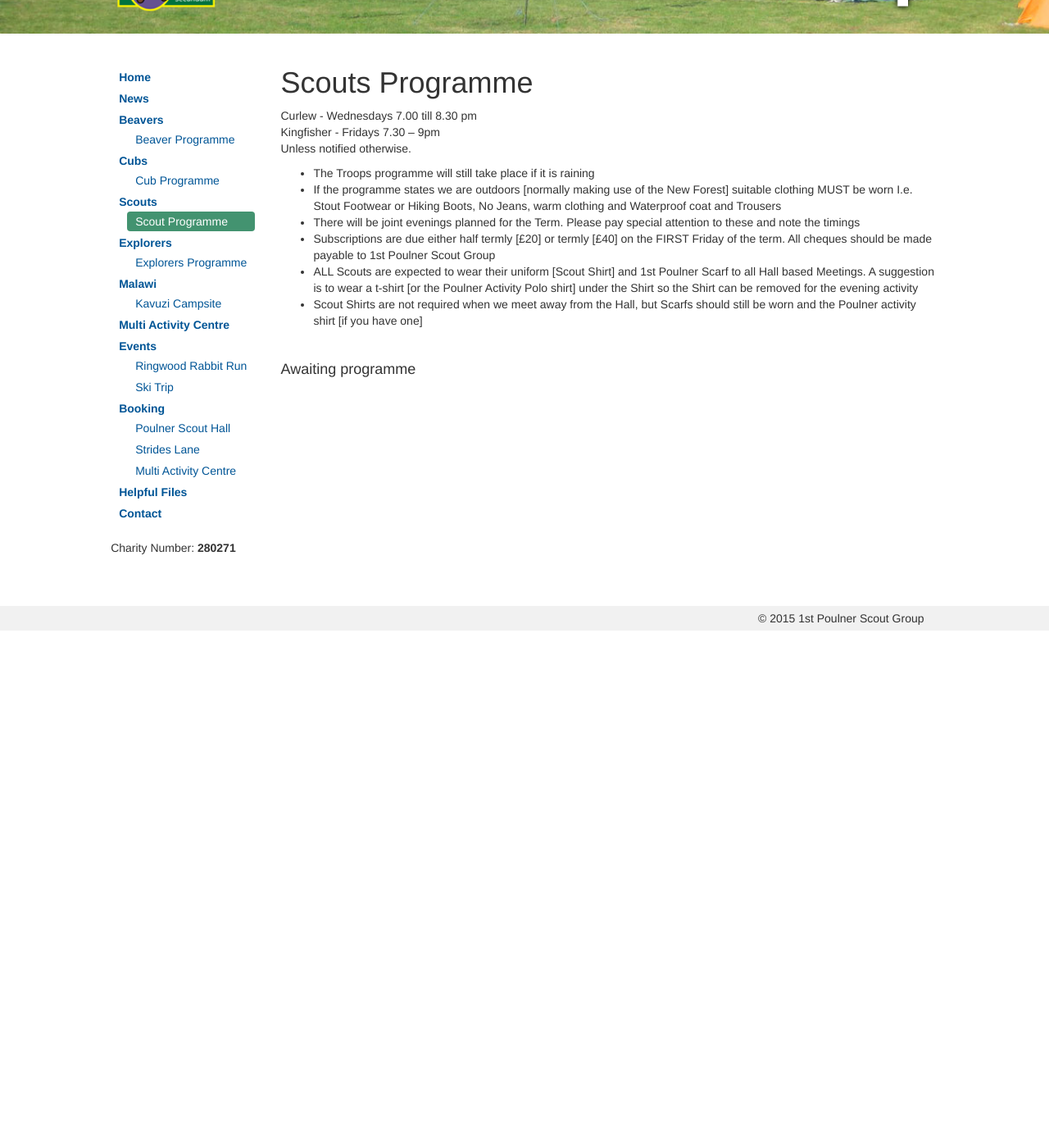
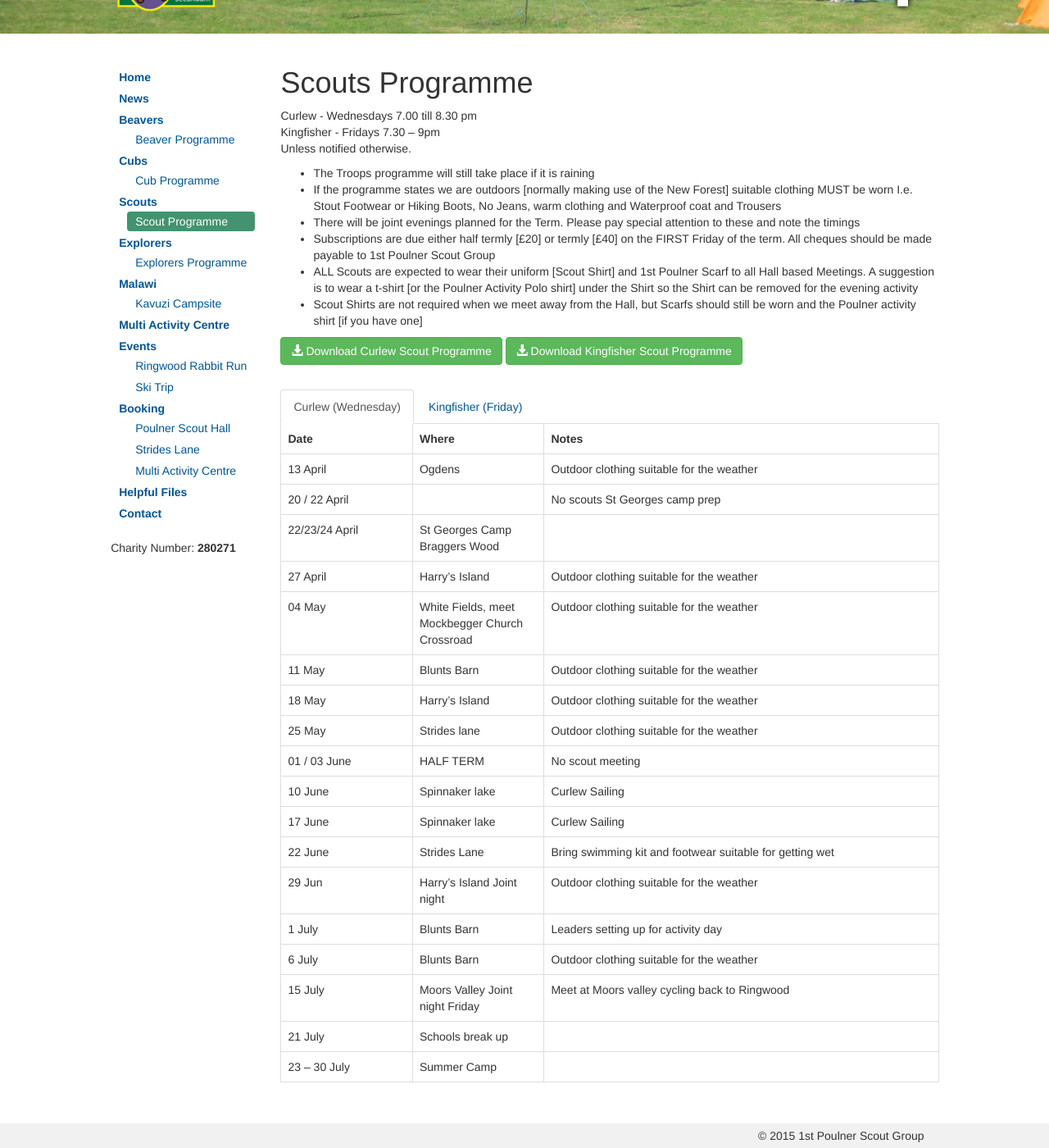
Before and after one commit to 1stpoulnerscouts/1stpoulnerscouts.github.io, a Jekyll site: the page built from scouts/programme/index.html, in a window 1280 px wide and 1400 px high, scrolled down 115 px. Shown: the whole window at 82% size. Built offline with Jekyll 4.4.1, drawn with Linux system fonts in a browser that asks for light colours; before the commit the page ends 900 px from its top, so only the background shows below that.

Commit message:
Added Scouts Summer Programme

```diff
--- a/scouts/programme/index.html
+++ b/scouts/programme/index.html
@@ -20,11 +20,10 @@ active: /scouts/programme
 			<li>Scout Shirts are not required when we meet away from the Hall, but Scarfs should still be worn and the Poulner activity shirt [if you have one]</li>
 		</ul>
 	</p>
-	<p class="hidden"><a href="/programmes/2016-winter-scouts-curlew.pdf" class="btn btn-success" target="_blank"><span class="glyphicon glyphicon-download-alt"></span> Download Curlew Scout Programme</a> <a href="/programmes/2016-winter-scouts-kingfisher.pdf" class="btn btn-success" target="_blank"><span class="glyphicon glyphicon-download-alt"></span> Download Kingfisher Scout Programme</a></p>
+	<p><a href="/programmes/2016-summer-scouts-curlew.pdf" class="btn btn-success" target="_blank"><span class="glyphicon glyphicon-download-alt"></span> Download Curlew Scout Programme</a> <a href="/programmes/2016-summer-scouts-kingfisher.pdf" class="btn btn-success" target="_blank"><span class="glyphicon glyphicon-download-alt"></span> Download Kingfisher Scout Programme</a></p>
 
 	<br>
-	<h4>Awaiting programme</h4>
-	<div role="tabpanel" class="hidden">
+	<div role="tabpanel">
 
 		<!-- Nav tabs -->
 		<ul class="nav nav-tabs" role="tablist">
@@ -43,59 +42,94 @@ active: /scouts/programme
 						<th>Notes</th>
 					</tr>
 					<tr>
-						<td>Wed 13th Jan</td>
-						<td>Scout Hall</td>
+						<td>13 April</td>
+						<td>Ogdens</td>
+						<td>Outdoor clothing suitable for the weather</td>
+					</tr>
+					<tr>
+						<td>20 / 22 April</td>
+						<td></td>
+						<td>No scouts St Georges camp prep</td>
+					</tr>
+					<tr>
+						<td>22/23/24 April</td>
+						<td>St Georges Camp Braggers Wood</td>
 						<td></td>
 					</tr>
 					<tr>
-						<td>Wed 20th Jan</td>
-						<td>Scout Hall</td>
+						<td>27 April</td>
+						<td>Harry’s Island</td>
+						<td>Outdoor clothing suitable for the weather</td>
+					</tr>
+					<tr>
+						<td>04 May</td>
+						<td>White Fields, meet Mockbegger Church Crossroad</td>
+						<td>Outdoor clothing suitable for the weather</td>
+					</tr>
+					<tr>
+						<td>11 May</td>
+						<td>Blunts Barn</td>
+						<td>Outdoor clothing suitable for the weather</td>
+					</tr>
+					<tr>
+						<td>18 May</td>
+						<td>Harry’s Island</td>
+						<td>Outdoor clothing suitable for the weather</td>
+					</tr>
+					<tr>
+						<td>25 May</td>
+						<td>Strides lane</td>
+						<td>Outdoor clothing suitable for the weather</td>
+					</tr>
+					<tr>
+						<td>01 / 03 June</td>
+						<td>HALF TERM</td>
+						<td>No scout meeting</td>
+					</tr>
+					 <tr>
+						<td>10 June</td>
+						<td>Spinnaker lake </td>
+						<td>Curlew Sailing </td>
+					</tr>
+					 <tr>
+						<td>17 June</td>
+						<td>Spinnaker lake </td>
+						<td>Curlew Sailing </td>
+					</tr>
+					<tr>
+						<td>22 June</td>
+						<td>Strides Lane </td>
+						<td>Bring swimming kit and footwear suitable for getting wet</td>
+					</tr>
+					<tr>
+						<td>29 Jun </td>
+						<td>Harry’s Island Joint night</td>
+						<td>Outdoor clothing suitable for the weather</td>
+					</tr>
+					<tr>
+						<td>1 July</td>
+						<td>Blunts Barn</td>
+						<td>Leaders setting up for activity day  </td>
+					</tr>
+					<tr>
+						<td>6 July</td>
+						<td>Blunts Barn</td>
+						<td>Outdoor clothing suitable for the weather</td>
+					</tr>
+					<tr>
+						<td>15 July</td>
+						<td>Moors Valley Joint night Friday</td>
+						<td>Meet at Moors valley cycling back to Ringwood</td>
+					</tr>
+					<tr>
+						<td>21 July</td>
+						<td>Schools break up</td>
 						<td></td>
 					</tr>
 					<tr>
-						<td>Wed 27th Jan</td>
-						<td>Scout Hall</td>
+						<td>23 – 30 July</td>
+						<td>Summer Camp</td>
 						<td></td>
-					</tr>
-					<tr>
-						<td>Wed 03rd Feb</td>
-						<td>Scout Hall</td>
-						<td></td>
-					</tr>
-					<tr>
-						<td>Fri 12th Feb</td>
-						<td>Scout Hall Joint night</td>
-						<td>Joint night / Sleep over. Wear suitable clothing, waterproofs and footwear for outdoors</td>
-					</tr>
-					<tr>
-						<td>Wed 17th Feb</td>
-						<td>HALF TERM</td>
-						<td></td>
-					</tr>
-					<tr>
-						<td>Wed 24th Feb</td>
-						<td>Scout Hall</td>
-						<td></td>
-					</tr>
-					<tr>
-						<td>Wed 02nd Mar</td>
-						<td>Scout Hall</td>
-						<td></td>
-					</tr>
-					<tr>
-						<td>Wed 09th Mar</td>
-						<td>Scout Hall</td>
-						<td></td>
-					</tr>
-					<tr>
-						<td>Wed 16th Mar</td>
-						<td>Scout Hall</td>
-						<td></td>
-					</tr>
-					<tr>
-						<td>Wed 23rd Mar</td>
-						<td>Ogdens Joint night</td>
-						<td>Joint night. Wear suitable clothing, waterproofs and footwear for outdoors</td>
 					</tr>
 				</table>
 			</div>
@@ -109,62 +143,95 @@ active: /scouts/programme
 						<th>Notes</th>
 					</tr>
 					<tr>
-						<td>Fri 15th Jan</td>
-						<td>Scout Hall</td>
+						<td>15 April</td>
+						<td>Ogdens</td>
+						<td>Outdoor clothing suitable for the weather</td>
+					</tr>
+					<tr>
+						<td>20 / 22 April</td>
+						<td></td>
+						<td>No scouts St Georges camp prep</td>
+					</tr>
+					<tr>
+						<td>22/23/24 April</td>
+						<td>St Georges Camp Braggers Wood</td>
+						<td></td>
+					</tr>
+					 <tr>
+						<td>29 April</td>
+						<td>Harry’s Island</td>
+						<td>Outdoor clothing suitable for the weather</td>
+					</tr>
+					 <tr>
+						<td>06 May</td>
+						<td>White Fields, meet Mockbegger Church Crossroad</td>
+						<td>Outdoor clothing suitable for the weather</td>
+					</tr>
+					<tr>
+						<td>13 May</td>
+						<td>Blunts Barn</td>
+						<td>Outdoor clothing suitable for the weather</td>
+					</tr>
+					 <tr>
+						<td>20 May</td>
+						<td>Spinnaker lake / Harry’s Island</td>
+						<td>Kingfisher Sailing </td>
+					</tr>
+					 <tr>
+						<td>27 May</td>
+						<td>Spinnaker lake / Strides lane</td>
+						<td>Kingfisher Sailing </td>
+					</tr>
+					<tr>
+						<td>01 / 03 June</td>
+						<td>HALF TERM</td>
+						<td>No scout meeting</td>
+					</tr>
+					<tr>
+						<td>10 June</td>
+						<td>Spinnaker lake / Harry’s Island</td>
+						<td>Outdoor clothing suitable for the weather</td>
+					</tr>
+					<tr>
+						<td>17 June</td>
+						<td>Spinnaker lake / Strides lane</td>
+						<td>Outdoor clothing suitable for the weather</td>
+					</tr>
+					<tr>
+						<td>24 June</td>
+						<td>Strides Lane </td>
+						<td>Bring swimming kit and footwear suitable for getting wet</td>
+					</tr>
+					<tr>
+						<td>29 Jun </td>
+						<td>Harry’s Island Joint night</td>
+						<td>Outdoor clothing suitable for the weather</td>
+					</tr>
+					<tr>
+						<td>1 July</td>
+						<td>Blunts Barn</td>
+						<td>Leaders setting up for activity day set up </td>
+					</tr>
+					<tr>
+						<td>8 July</td>
+						<td>Blunts Barn</td>
+						<td>Outdoor clothing suitable for the weather</td>
+					</tr>
+					<tr>
+						<td>15 July</td>
+						<td>Moors Valley Joint night Friday</td>
+						<td>Meet at moors valley cycling back to Ringwood main car park</td>
+					</tr>
+					<tr>
+						<td>21 July</td>
+						<td>Schools break up</td>
 						<td></td>
 					</tr>
 					<tr>
-						<td>Fri 22nd Jan</td>
-						<td>Scout Hall</td>
+						<td>23 – 30 July</td>
+						<td>Summer Camp</td>
 						<td></td>
-					</tr>
-					<tr>
-						<td>Fri 29th Jan</td>
-						<td>Scout Hall</td>
-						<td></td>
-					</tr>
-					<tr>
-						<td>Fri 05th Feb</td>
-						<td>Scout Hall</td>
-						<td></td>
-					</tr>
-					<tr>
-						<td>Fri 12th Feb</td>
-						<td>Scout Hall Joint night</td>
-						<td>Joint night / Sleep over. Wear suitable clothing, waterproofs and footwear for outdoors.</td>
-					</tr>
-					<tr>
-						<td>Fri 19th Feb</td>
-						<td>HALF TERM</td>
-						<td></td>
-					</tr>
-					<tr>
-						<td>Fri 26th Feb</td>
-						<td>Scout Hall</td>
-						<td></td>
-					</tr>
-					<tr>
-						<td>Fri 04th Mar</td>
-						<td>Scout Hall</td>
-						<td></td>
-					</tr>
-					<tr>
-						<td>Fri 11th Mar</td>
-						<td>Scout Hall</td>
-						<td></td>
-					</tr>
-					<tr>
-						<td>Fri 18th Mar</td>
-						<td>Scout Hall</td>
-						<td></td>
-					</tr>
-					<tr>
-						<td>Weds 23rd Mar</td>
-						<td>Ogdens Joint night</td>
-						<td>Joint night. Wear suitable clothing, waterproofs and footwear for outdoors.</td>
-					</tr>
-
-				</table>
+					</tr>				</table>
 			</div>
 			<!-- Kingfisher end -->
 		</div>
```
Also changed, not shown: 2 other files.
